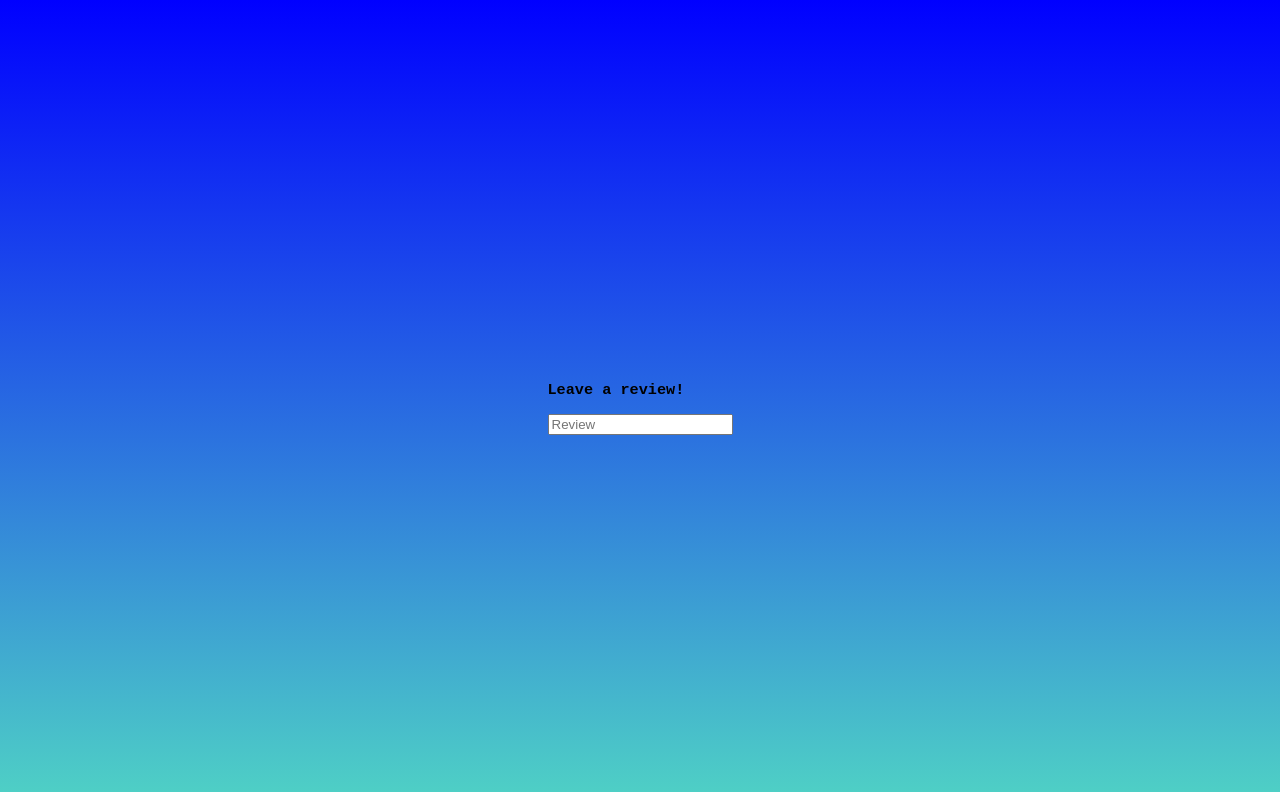
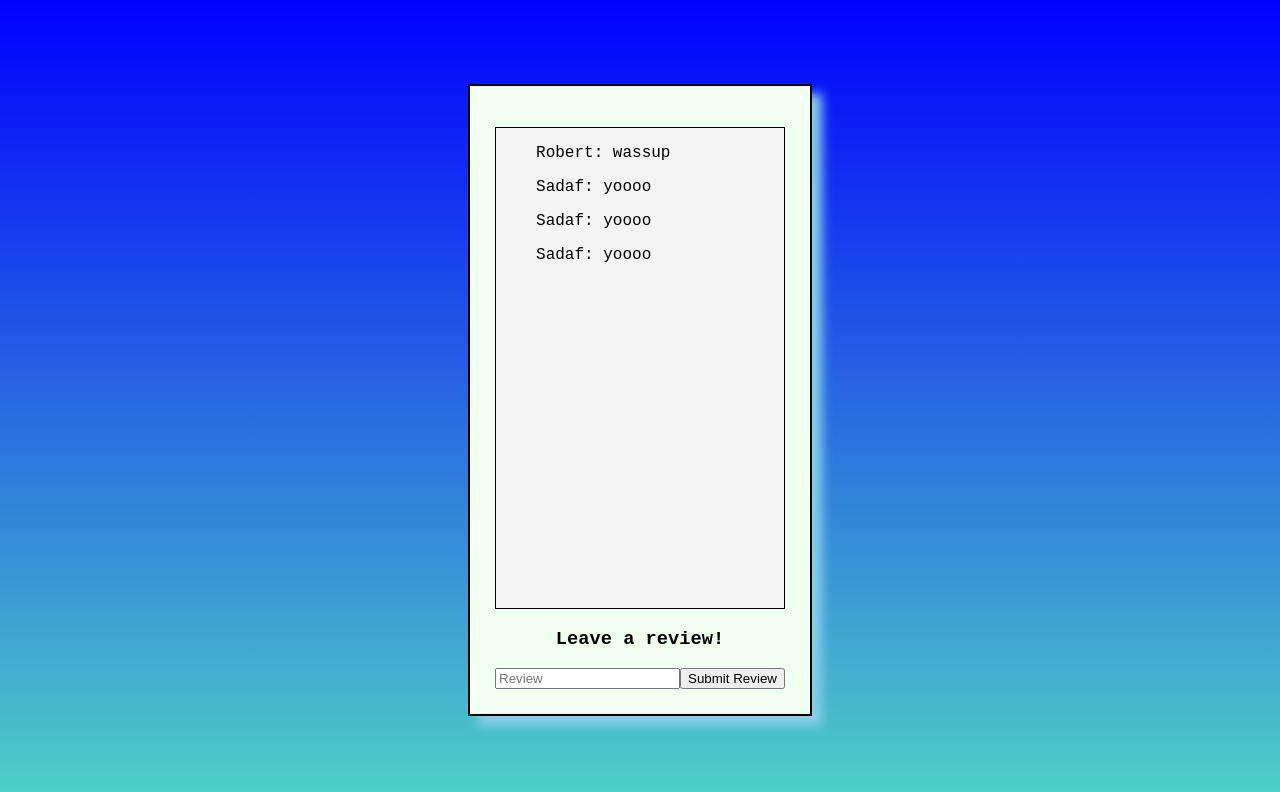
Before and after one commit to khazan21/game-reviewer, a React app in the folder client/: page /review in a window 1280 px wide. Built offline with nearby package versions, Linux system fonts and the light colour scheme.

Commit message:
worked on my form for reviews

```diff
--- a/client/src/components/Review.js
+++ b/client/src/components/Review.js
@@ -1,17 +1,59 @@
-import React from 'react'
+import React, { useState } from 'react';
+import '../styling/review.css';
+
+const mockReviews = [{
+  id: 1,
+  reviewer_name: 'Robert',
+  review: 'wassup'
+}, {
+  id: 2,
+  reviewer_name: 'Sadaf',
+  review: 'yoooo'
+  },
+  {
+    id: 3,
+    reviewer_name: 'Sadaf',
+    review: 'yoooo'
+  },
+  {
+    id: 3,
+    reviewer_name: 'Sadaf',
+    review: 'yoooo'
+  }];
 
 function Review() {
+
+  const [newReview, setNewReview] = useState('');
+
+  const handleSubmit = (event) => {
+    event.preventDefault();
+
+    setNewReview('');
+  };
+
   return (
-    <div>
-      <form>
+    <div className='review-list'>
+      <ul className='reviews'>
+        {mockReviews.map(review => (
+          <div key={review.id}>
+            <p>{review.reviewer_name}: {review.review}</p>
+          </div>
+        ))}
+      </ul>
+
+      <form className='form' onSubmit={handleSubmit}>
         <h3>Leave a review!</h3>
 
         <input
           placeholder='Review'
+          value={newReview}
+          onChange={(event) => setNewReview(event.target.value)}
         />
+
+        <button type="submit">Submit Review</button>
       </form>
     </div>
-  )
+  );
 }
 
-export default Review
+export default Review;
--- a/client/src/styling/games.css
+++ b/client/src/styling/games.css
@@ -1,6 +1,7 @@
 body {
     margin: 0;
     font-family: monospace;
+    font-size: large;
 }
 
 .parentContainer {
@@ -13,7 +14,7 @@ body {
 .container {
     text-align: center;
     border: grey solid 1px;
-    padding: 1rem;
+    padding: 10px;
     width: 15rem;
     height: 15rem;
     display: inline-grid;
--- /dev/null
+++ b/client/src/styling/review.css
@@ -0,0 +1,40 @@
+.review-list {
+    padding: 25px;
+    border: 2px solid black;
+    box-shadow: 10px 10px 10px skyblue;
+    background-color: honeydew;
+}
+
+.reviews {
+    overflow-y: auto;
+    height: 60vh;
+    background-color: whitesmoke;
+    border: .5px solid black;
+}
+
+h3 {
+    text-align: center;
+}
+
+::-webkit-scrollbar {
+    width: 12px;
+    background-color: #2da8e1;
+}
+
+::-webkit-scrollbar-thumb {
+    background: linear-gradient(135deg, #ffffff, #45c0d5);
+    border-radius: 10px;
+    border: 1px solid #000000;
+}
+
+::-webkit-scrollbar-thumb:hover {
+    background: linear-gradient(135deg,#ffffff, #00758a);
+}
+
+::-webkit-scrollbar-track {
+    background: #0480e5;
+}
+
+::-webkit-scrollbar-corner {
+    background: #202020;
+}
```
